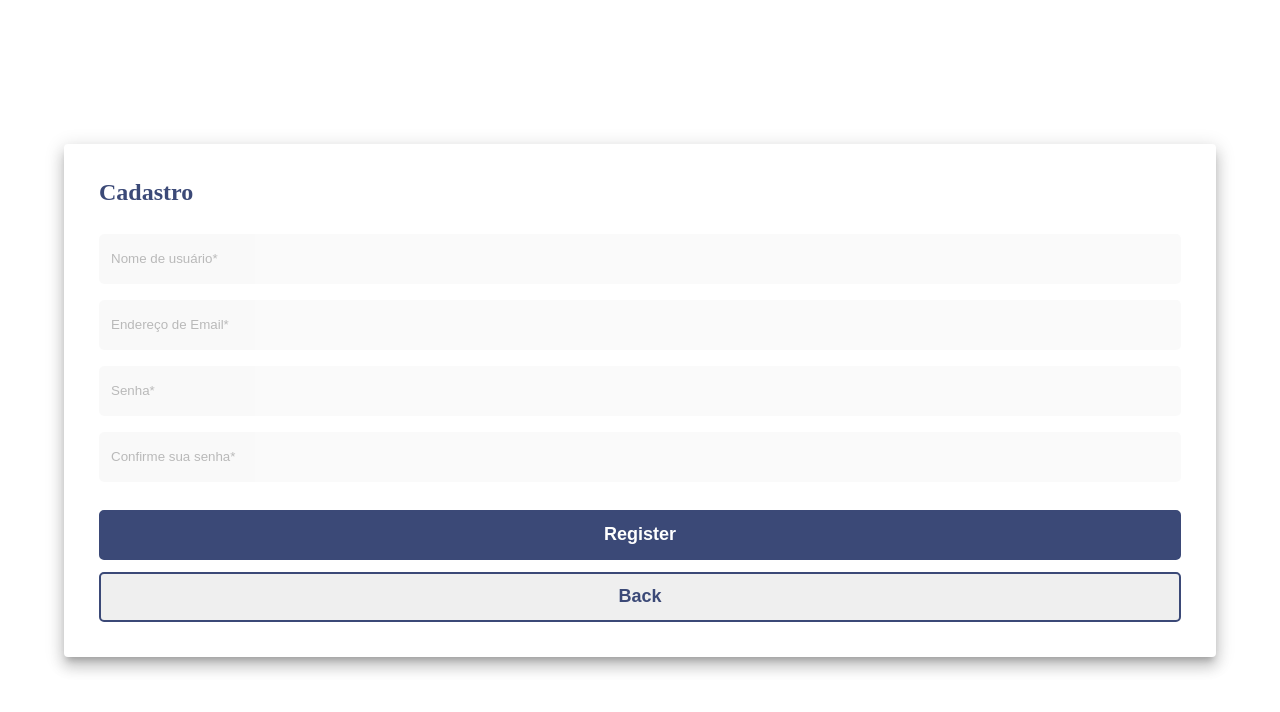
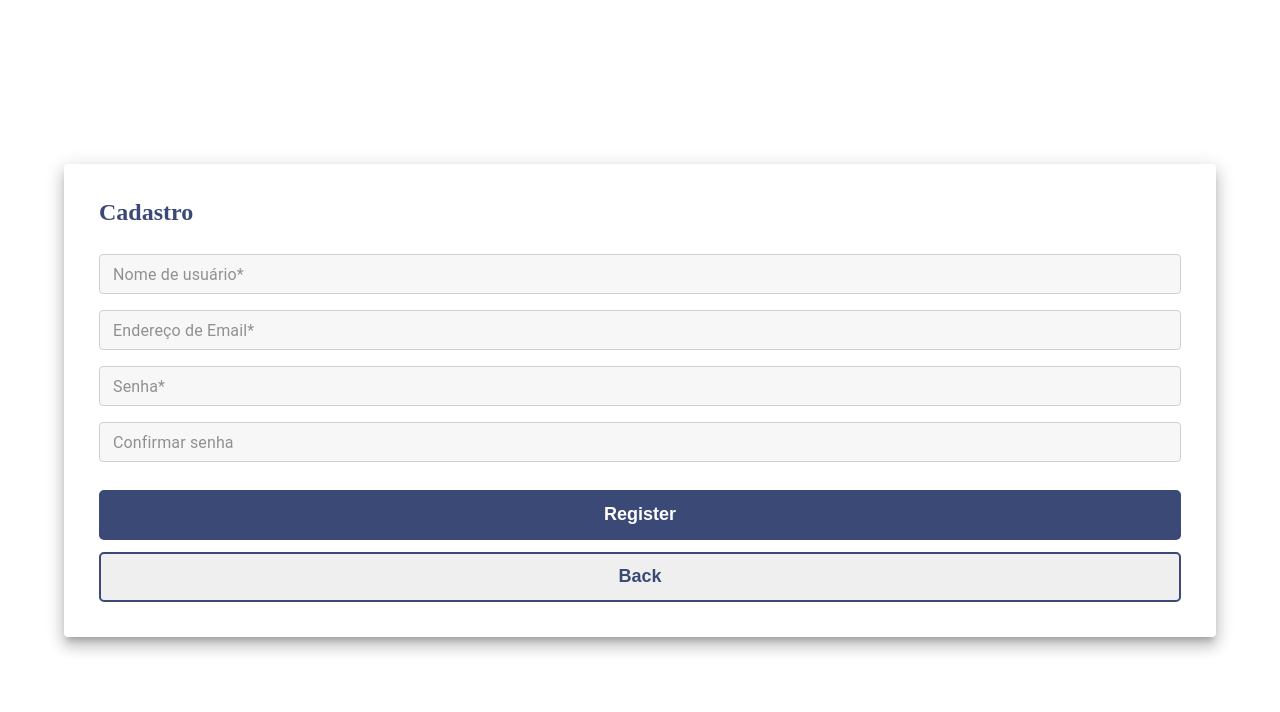
Before and after one commit to Mafeck/new-progress, a React (Create React App) app: page /login in a window 1280 px wide. Shown: the top 712 px of the page. Built offline with nearby package versions, Linux system fonts and the light colour scheme.

Commit message:
feat: added post function

```diff
--- a/src/pages/Register/index.jsx
+++ b/src/pages/Register/index.jsx
@@ -1,17 +1,33 @@
-import { Paper } from "@material-ui/core";
-import { Container, GrayButton, BlueButton, FormInput } from "./styles";
+import { Paper, TextField } from "@material-ui/core";
+import { Container, GrayButton, BlueButton } from "./styles";
 import { yupResolver } from "@hookform/resolvers/yup";
+import { useForm } from "react-hook-form";
+import axios from "axios";
+import { useHistory } from "react-router";
 import { formSchema } from "../../components/Validation";
-import { useForm } from "react-hook-form";
 
 const Register = () => {
-  const { register, handleSubmit } = useForm({
+  const history = useHistory();
+
+  const {
+    register,
+    handleSubmit,
+    formState: { errors },
+  } = useForm({
     resolver: yupResolver(formSchema),
   });
 
-  const registerUser = () => console.log("registerUser");
-  const onSubmitFunction = () => console.log("onSubmitFunction");
-  const goBack = () => console.log("goBack");
+  const handleForm = (data) => {
+    console.log("data", data);
+    axios
+      .post("https://kenzie-habits.herokuapp.com/users/", data)
+      .then((response) => {
+        console.log("response:", response);
+        history.push("/");
+      })
+      .catch((e) => console.log(e));
+  };
+  const goBack = () => history.push("/");
 
   return (
     <Container>
@@ -25,34 +41,94 @@ const Register = () => {
         }}
       >
         <h2>Cadastro</h2>
-        <form className="form" onSubmit={handleSubmit(onSubmitFunction)}>
-          <FormInput
-            className="user-data"
-            placeholder="Nome de usuário*"
+        <form onSubmit={handleSubmit(handleForm)}>
+          <TextField
+            id="outlined-username"
+            label="Nome de usuário*"
+            variant="outlined"
+            margin="normal"
+            size="small"
+            style={{
+              width: "100%",
+              marginBottom: "16px",
+              marginTop: "0px",
+              borderRadius: "5px",
+              border: "none",
+              background: "var(--gray)",
+              color: "var(--gray)",
+              opacity: " 0.7",
+            }}
             {...register("username")}
+            error={!!errors.username}
+            helperText={errors.username?.message}
           />
 
-          <FormInput
-            className="user-data"
-            placeholder="Endereço de Email*"
+          <TextField
+            id="outlined-email"
+            label="Endereço de Email*"
+            variant="outlined"
+            margin="normal"
+            size="small"
+            type="email"
+            style={{
+              width: "100%",
+              marginBottom: "16px",
+              marginTop: "0px",
+              borderRadius: "5px",
+              border: "none",
+              background: "var(--gray)",
+              color: "var(--gray)",
+              opacity: " 0.7",
+            }}
             {...register("email")}
+            error={!!errors.email}
+            helperText={errors.email?.message}
           />
-          <FormInput
-            className="password"
-            placeholder="Senha*"
+          <TextField
+            id="outlined-password"
+            label="Senha*"
+            variant="outlined"
+            margin="normal"
+            size="small"
+            type="password"
+            style={{
+              width: "100%",
+              marginBottom: "16px",
+              marginTop: "0px",
+              borderRadius: "5px",
+              border: "none",
+              background: "var(--gray)",
+              color: "var(--gray)",
+              opacity: " 0.7",
+            }}
             {...register("password")}
+            error={!!errors.password}
+            helperText={errors.password?.message}
           />
 
-          <FormInput
-            className="confirm-password"
-            placeholder="Confirme sua senha*"
-            {...register("confirmPassword")}
+          <TextField
+            id="outlined-confirmPassword"
+            label="Confirmar senha"
+            variant="outlined"
+            margin="normal"
+            size="small"
+            type="password"
+            style={{
+              width: "100%",
+              marginBottom: "16px",
+              marginTop: "0px",
+              borderRadius: "5px",
+              border: "none",
+              background: "var(--gray)",
+              color: "var(--gray)",
+              opacity: " 0.7",
+            }}
+            error={!!errors.confirmPassword}
+            helperText={errors.confirmPassword?.message}
           />
+          <BlueButton type="submit">Register</BlueButton>
+          <GrayButton onClick={goBack}>Back</GrayButton>
         </form>
-        <BlueButton type="submit" onClick={registerUser}>
-          Register
-        </BlueButton>
-        <GrayButton onClick={goBack}>Back</GrayButton>
       </Paper>
     </Container>
   );
--- a/src/pages/Register/styles.js
+++ b/src/pages/Register/styles.js
@@ -30,14 +30,14 @@ export const BlueButton = styled(GrayButton)`
   background-color: var(--darkBlue);
 `;
 
-export const FormInput = styled.input`
-  width: 100%;
-  margin-bottom: 16px;
-  height: 50px;
-  border-radius: 5px;
-  border: none;
-  background: var(--gray);
-  padding-left: 12px;
-  color: #c4c4c4;
-  opacity: 0.5;
-`;
+// export const FormInput = styled.input`
+//   width: 100%;
+//   margin-bottom: 16px;
+//   height: 50px;
+//   border-radius: 5px;
+//   border: none;
+//   background: var(--gray);
+//   padding-left: 12px;
+//   color: var(--gray);
+//   opacity: 0.7;
+// `;
```
